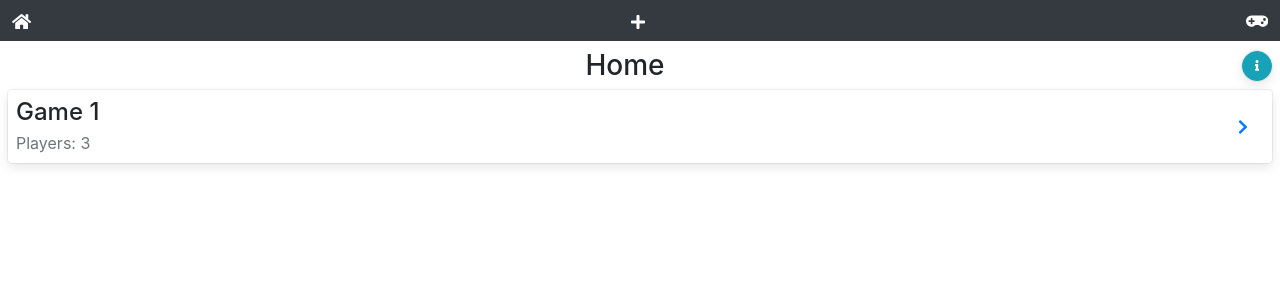
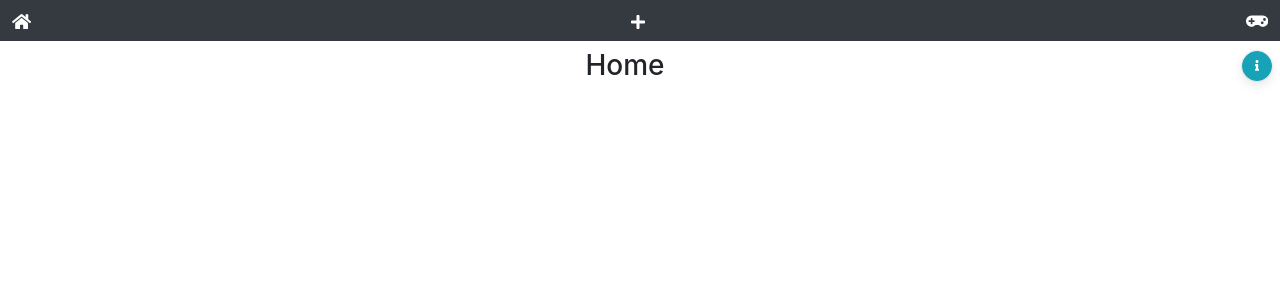
Before and after one commit to b3rg3t/score-more, a React (Create React App) app: page / in a window 1280 px wide. Shown: the top 300 px of the page. Built offline with nearby package versions, Linux system fonts and the light colour scheme.

Commit message:
display games in home and dynamic routes

```diff
--- a/src/components/game/CreatePlayers.tsx
+++ b/src/components/game/CreatePlayers.tsx
@@ -25,7 +25,7 @@ const CreatePlayer = () => {
       if (value.length > 0) {
         dispatch({ type: "SET_PLAYERS", payload: { value } });
       } else {
-        dispatch({ type: "SET_PLAYERS" });
+        dispatch({ type: "CLEAR_PLAYERS" });
       }
     } else {
       dispatch({ type: "CLEAR_PLAYERS" });
--- a/src/components/game/GameCard.tsx
+++ b/src/components/game/GameCard.tsx
@@ -1,16 +1,19 @@
 import React from "react";
 import { FaChevronRight } from "react-icons/fa";
+import { Link } from "react-router-dom";
 
 const GameCard = ({ game }: any) => (
-  <li className="box-shadow p-2 d-flex justify-content-between rounded">
+  <li className="box-shadow p-2 d-flex justify-content-between rounded mb-2">
     <div className="d-flex flex-column w-100">
-      <h4 className="card-title mb-1">{game.title}</h4>
+      <h5 className="card-title mb-1">{game.title}</h5>
       <p className="m-0 text-muted">Players: {game.players.length}</p>
     </div>
     <div className="d-flex justify-content-between align-items-center">
-      <button className="btn btn-link round d-flex align-items-center">
-        <FaChevronRight></FaChevronRight>
-      </button>
+      <Link to={`/activegame/${game.id}`}>
+        <a className="btn btn-link round d-flex align-items-center">
+          <FaChevronRight></FaChevronRight>
+        </a>
+      </Link>
     </div>
   </li>
 );
--- a/src/components/game/GameForm.tsx
+++ b/src/components/game/GameForm.tsx
@@ -3,7 +3,7 @@ import CreatePlayer from "./CreatePlayers";
 
 import { v4 as uuidv4 } from "uuid";
 import { GlobalContext } from "../../store/contexts/mainContext";
-import { SET_STORAGE } from "../utils/localStorage";
+import { GET_STORAGE, SET_STORAGE } from "../utils/localStorage";
 
 import { useHistory } from "react-router-dom";
 
@@ -12,8 +12,19 @@ const GameForm = () => {
 
   const history = useHistory();
 
+  const addToGameStorage = () => {
+    const games = GET_STORAGE("games");
+    console.log(games);
+    if (games) {
+      SET_STORAGE({ gameIds: [...games.gameIds, state.game.id] }, "games");
+    } else {
+      SET_STORAGE({ gameIds: [state.game.id] }, "games");
+    }
+  };
+
   const onSubmit = () => {
     const id = uuidv4();
+    addToGameStorage();
     const newGame = {
       ...state.game,
       players: state.users,
@@ -34,6 +45,7 @@ const GameForm = () => {
     dispatch({ type: "SET_INITIALSTATE" });
     history.push(`activegame/${state.game.id}`);
   };
+
   return (
     <form
       onSubmit={(e) => {
--- a/src/components/game/GameList.tsx
+++ /dev/null
@@ -1,30 +0,0 @@
-import React from "react"
-// , { useContext }
-import GameCard from "./GameCard"
-
-// import { GlobalContext } from "../../store/contexts/mainContext"
-
-const DummyData = [
-    {
-        id: 1,
-        title: "Game 1",
-        players: ["Linn", "Kristin", "David"]
-    }
-]
-
-
-const DisplayActiveGames = (): React.ReactElement => {
-    // const { state } = useContext(GlobalContext)
-
-    const Games = DummyData
-
-    return (
-        <section>
-            <ul className="list-unstyled">
-                {Games.length ? Games.map((game, index) => <GameCard key={index} game={game} />) : null}
-            </ul>
-        </section>
-    )
-}
-
-export default DisplayActiveGames;
--- a/src/components/game/PlayerItem.tsx
+++ b/src/components/game/PlayerItem.tsx
@@ -5,7 +5,7 @@ const PlayerItem = ({ player }: any) => {
   const [counter, setCounter] = useState(0);
 
   return (
-    <li className="box-shadow rounded m-1 p-3 d-flex justify-content-between">
+    <li className="box-shadow rounded m-2 p-3 d-flex justify-content-between">
       <div className="d-flex align-items-center">{player.label}</div>
       <div className="d-flex">
         <button
--- a/src/components/pages/Home.tsx
+++ b/src/components/pages/Home.tsx
@@ -1,10 +1,41 @@
-import React, { useState } from "react";
+import React, { useEffect, useState } from "react";
+
 import { FaInfo } from "react-icons/fa";
-import DisplayActiveGames from "../game/GameList";
+import GameCard from "../game/GameCard";
 import GithubProfile from "../GithubProfile";
+import { GET_STORAGE } from "../utils/localStorage";
 
 const Home = () => {
   const [showProfile, setShowProfile] = useState(false);
+  const [games, setGames] = useState([]);
+
+  useEffect(() => {
+    const storageGames = GET_STORAGE("games");
+    if (storageGames) {
+      setGames(storageGames.gameIds);
+    }
+  }, []);
+
+  const DisplayGamesFromStorage = (): React.ReactElement => {
+    const fetchedGames = games.map((game) => {
+      const allGames = GET_STORAGE(game);
+      if (allGames) {
+        return allGames;
+      }
+      return null;
+    });
+    if (fetchedGames.length) {
+      return (
+        <ul className="list-unstyled">
+          {fetchedGames.map((game) => (
+            <GameCard key={game.id} game={game} />
+          ))}
+        </ul>
+      );
+    } else {
+      return <></>;
+    }
+  };
 
   return (
     <section className="p-2">
@@ -19,7 +50,7 @@ const Home = () => {
         </button>
       </header>
       {showProfile ? <GithubProfile /> : null}
-      <DisplayActiveGames />
+      {games && <DisplayGamesFromStorage />}
     </section>
   );
 };
```
